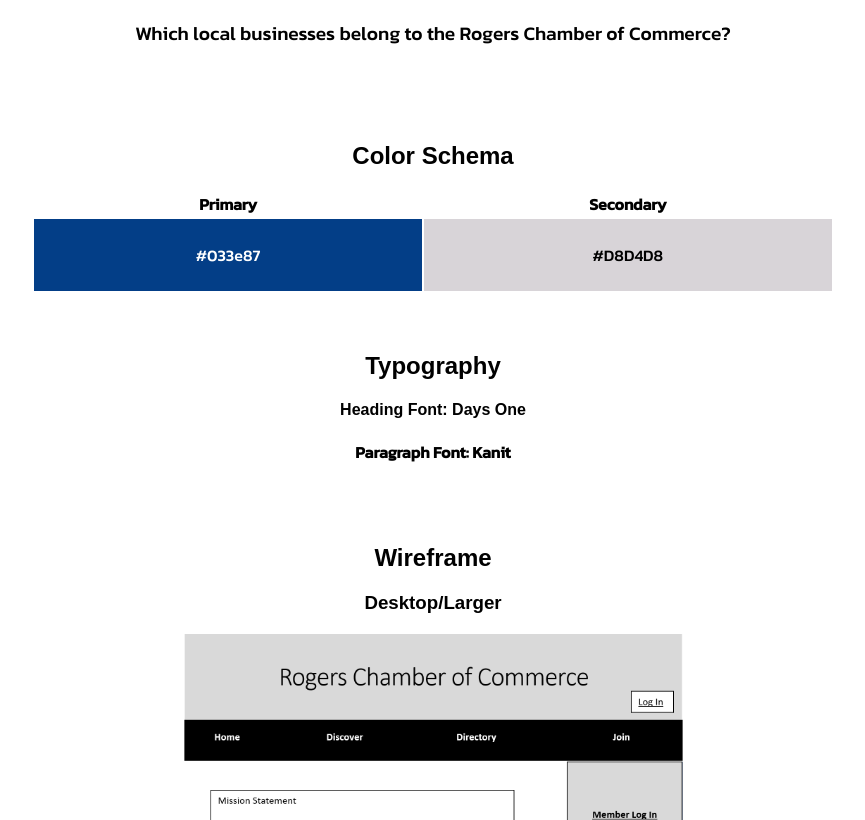
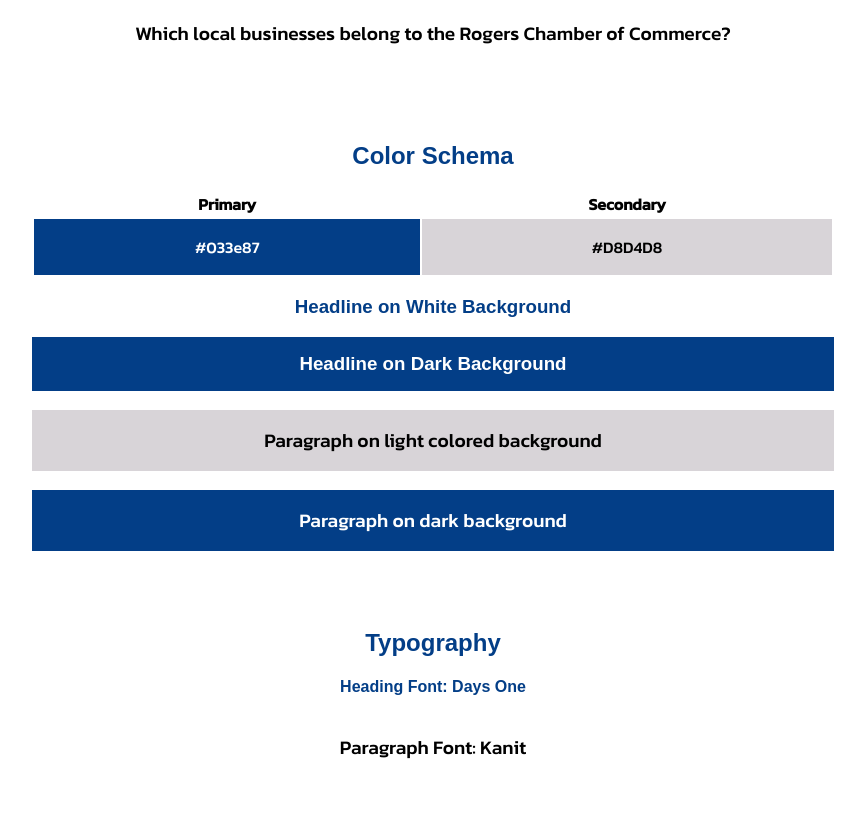
Before and after one commit to jtompkins1/wdd230, a plain HTML site: page week01/chamber-site-plan.html in a window 1280 px wide. Shown: the part 921-1741 px from the top of the page, without its empty margins (207-1072 px from the left). Drawn offline with Linux system fonts and the light colour scheme; a web font is replaced by a local one.

Commit message:
add font uses

```diff
--- a/week01/chamber-site-plan.html
+++ b/week01/chamber-site-plan.html
@@ -15,7 +15,7 @@
 <body>
     <header>
         <h1>Chamber Site Plan</h1>
-        <h2>Jennifer Tompkins - WDD230</h2>
+        <h2 class="header">Jennifer Tompkins - WDD230</h2>
     </header>
     <main>
         <section>
@@ -42,15 +42,20 @@
                     <th>Secondary</th>
                 </tr>
                 <tr>
-                    <td class="primary">#033e87</td>
+                    <td class="primary-table">#033e87</td>
                     <td class="secondary-table">#D8D4D8</td>
                 </tr>
             </table>
+            <h3 class="primary">Headline on White Background</h3>
+            <h3 class="primary-table">Headline on Dark Background</h3>
+            <p class="secondary-table">Paragraph on light colored background</p>
+            <p class="primary-table">Paragraph on dark background</p>
+
         </section>
         <section>
             <h2>Typography</h2>
             <h4 class="font1">Heading Font: Days One</h4>
-            <h4 class="font2">Paragraph Font: Kanit</h4>
+            <p class="font2">Paragraph Font: Kanit</p>
         </section>
         <section>
             <h2>Wireframe</h2>
--- a/week01/styles/chamber-site-plan.css
+++ b/week01/styles/chamber-site-plan.css
@@ -19,15 +19,30 @@ header, h1, h2, h3, .font1 {
 .font2, p, th, td {
     font-family: 'Kanit', sans-serif;
 }
-.primary {
+header {
     background-color: #033e87;
     color: white;
 }
 .secondary-table {
     background-color: #D8D4D8;
     color: black;
+    padding: 1rem;
 }
+.primary-table {
+    background-color: #033e87;
+    color: white;
+    padding: 1rem;
+}
+.primary {
+    color: #033e87;
+}
+.header {
+    color: white;
+}
+h2, h3, h4 {
+    color: #033e87;
 
+}
 header {
     background-color: #033e87;
     color: white;
```
